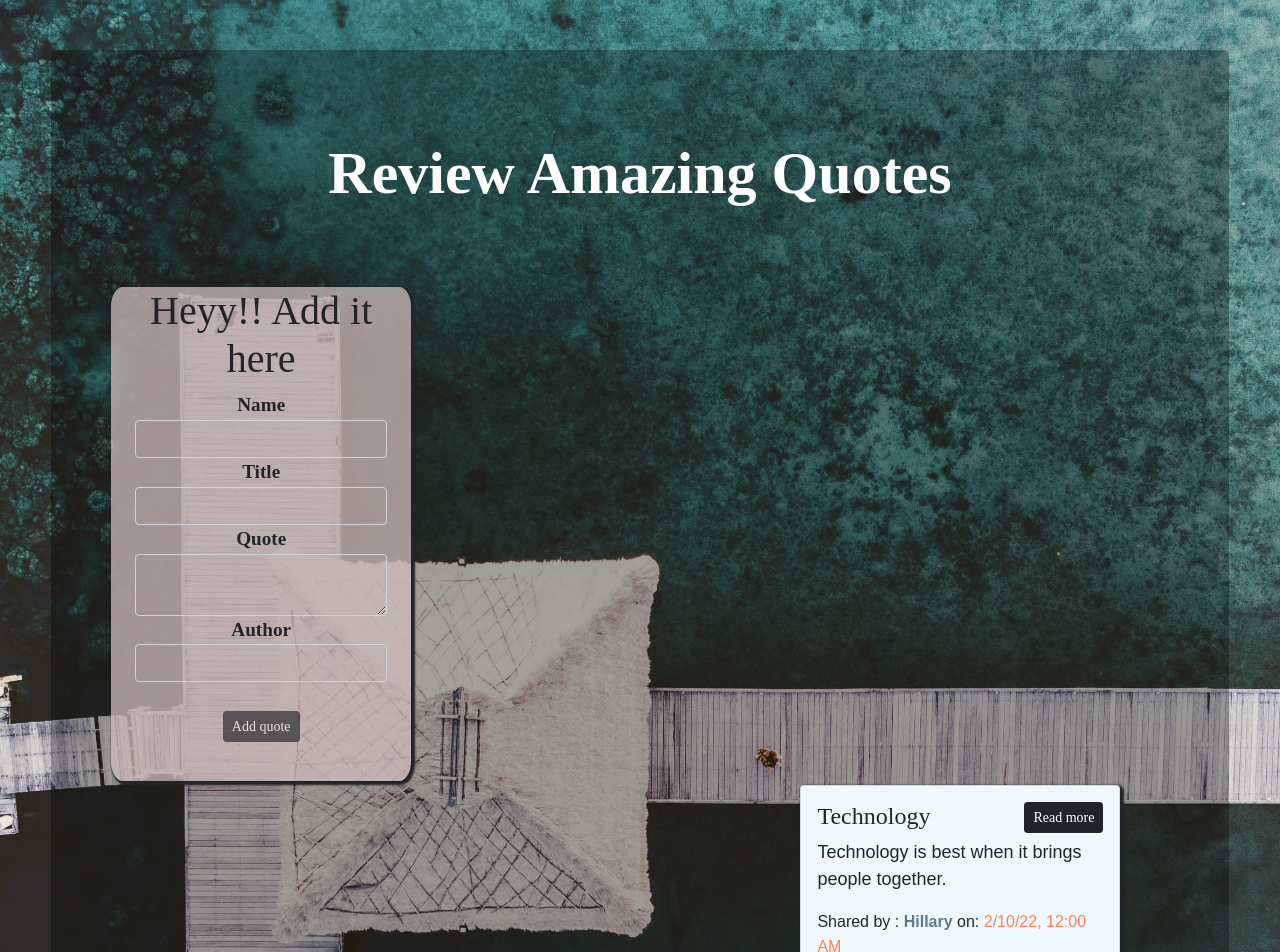
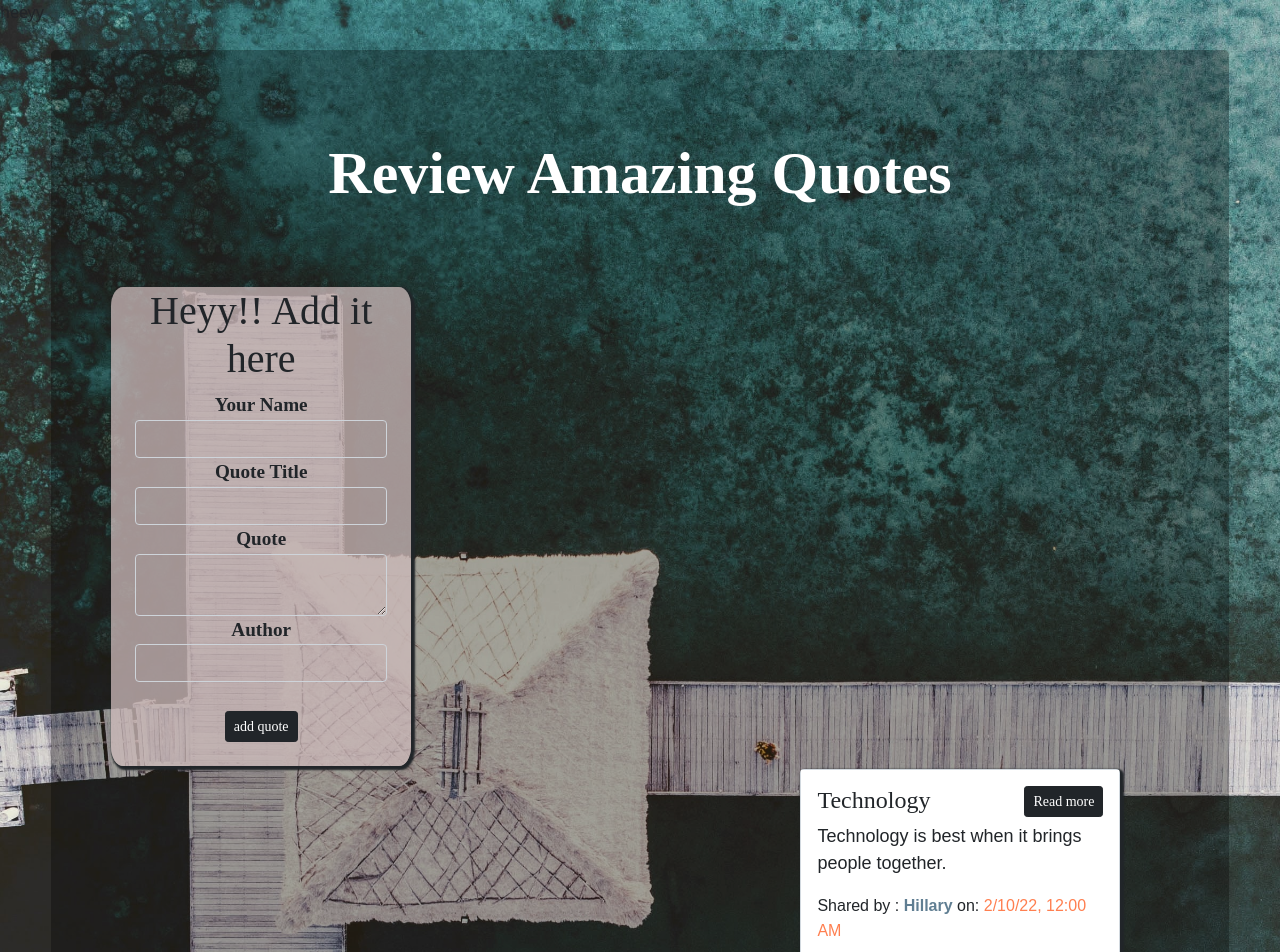
Before and after one commit to silvianjoki/Quotes-app, an Angular app: page / in a window 1280 px wide. Shown: the top 952 px of the page. Built offline with nearby package versions, Linux system fonts and the light colour scheme; a web font is replaced by a local one.

Commit message:
add directive

```diff
--- a/src/app/details/details.component.html
+++ b/src/app/details/details.component.html
@@ -14,13 +14,13 @@
         <div class="col-sm-4">
             <div class="all-cards">
                 <div *ngFor="let quote  of sortQuotes; let i= index" class="card" style="width: 20rem;">
-                <div class="card-body" >
+                <div class="card-body" appHighlightQuote >
                     <h4 class="card-title" > {{quote.title }} <button (click)="displayInfo(i)" class="btn btn-dark btn-sm" id="quotes-button">Read more</button></h4>
                     <p class="card-text" id= "innertext"> {{quote.quote}}</p>
                     <app-upvote *ngIf="quote.showInfo" (isRead)="quoteDelete ($event, i)"  ></app-upvote>
                     <span class="card-subtitle mb-2">Shared by :<span id= 'name'> {{quote.name}} </span> </span> <span id="date" >on:</span> <span id="datecolor"> {{quote.datePosted | date: 'short'}} </span>
                 </div>
-            </div>
+                </div>
         </div><div class="col-sm-8">
     </div>
     </div>
--- a/src/app/details/details.component.ts
+++ b/src/app/details/details.component.ts
@@ -1,4 +1,5 @@
 import { Component,  OnInit } from '@angular/core';
+import { type } from 'os';
 import { Quotes } from '../quotes';
 
 @Component({
@@ -20,8 +21,6 @@ export class DetailsComponent implements OnInit {
     new Quotes ( 'Sam', 'Life', 'The purpose of our lives is to be happy.', 'Dalai Lama', new Date ('2022, 2, 9'), 0, 0),
     new Quotes ( 'Grace','Purpose', 'Get busy living or get busy dying.', 'Stephen King', new Date('2022, 2, 10'), 0, 0),
   ];
-
-
 
   // get dates posted
   get sortQuotes(){
@@ -48,7 +47,6 @@ export class DetailsComponent implements OnInit {
   }
 
 
-
     displayInfo(index:any){
       this.quotes[index].showInfo = !this.quotes [index].showInfo;
     }
--- a/src/app/form/form.component.css
+++ b/src/app/form/form.component.css
@@ -5,7 +5,7 @@
 }
 .container-fluid {
     background-color: rgba(206, 188, 188, 0.753);
-    padding-bottom: 5%;
+    padding-bottom: 3%;
     font-family: 'Dongle',cursive;
     font-size: larger;
     font-weight: bolder;
--- a/src/app/form/form.component.html
+++ b/src/app/form/form.component.html
@@ -1,30 +1,29 @@
 <div class="container-fluid">
     <h1>Heyy!! Add it here</h1>
-    <form (ngSubmit)="addQuote() ;quoteForm.resetForm({})" #quoteForm='ngForm' >
-        <!-- <app-quote-details (addQuote)='addQuote'></app-quote-details> -->
+    <form (ngSubmit)="addedQuote() ;quoteForm.resetForm({})" #quoteForm='ngForm' >
         <div class="form-group">
-            <label for="name">Name</label>
-            <input type="text" id="name" class="form-control" [(ngModel)]="name" name="name" minlength = '3' required>
+            <label for="name">Your Name</label>
+            <input type="text" id="name" required class="form-control" [(ngModel)]="quoted.name" name="name" minlength = '3' required>
             <!-- <div [hidden]="name.valid" || name.pristine class="alert alert-danger"></div> -->
         </div>
         <div class="form-group">
-            <label for="author">Title</label>
-            <input type="text" id="title" required class="form-control" [(ngModel)]="title"  name="title"  required>
+            <label for="author">Quote Title</label>
+            <input type="text" id="title" required class="form-control" [(ngModel)]="quoted.title"  name="title"  required>
             <!-- <div [hidden]="author.valid" || name.pristine class="alert alert-danger"></div> -->
         </div>
         <div class="form-group">
             <label for="description">Quote</label>
-            <textarea class="form-control" id="description" rows="2" [(ngModel)]="quote" name="description"  required></textarea>
+            <textarea class="form-control" id="description" rows="2" [(ngModel)]="quoted.quote" name="description"  required></textarea>
             <!-- <div [hidden]="quote.valid" || name.pristine class="alert alert-danger"></div> -->
         </div>
         <div class="form-group">
             <label for="author">Author</label>
-            <input type="text" id="author" required class="form-control" [(ngModel)]="author"  name="author"  required>
+            <input type="text" id="author" required class="form-control" [(ngModel)]="quoted.author"  name="author"  required>
             <!-- <div [hidden]="author.valid" || name.pristine class="alert alert-danger"></div> -->
         </div>
-
         <br>
-        <button type="submit" class="btn btn-sm btn-dark" [disabled]="!quoteForm.form.valid">Add quote</button>
+        <button type="submit" class="btn btn-sm btn-dark">add quote</button>
+        <!-- <button [disabled]="quoteForm.form.invalid" type="submit" class="btn btn-sm btn-dark" onsubmit="reset()">Add quote</button> -->
     </form>
 
 
--- a/src/app/form/form.component.ts
+++ b/src/app/form/form.component.ts
@@ -9,33 +9,16 @@ import { Quotes} from '../quotes'
   styleUrls: ['./form.component.css']
 })
 export class FormComponent implements OnInit {
+  quoted= new Quotes ('','','', '', new Date(), 0, 0);
+  @Output() add = new EventEmitter <Quotes>();
 
-  quoted= new Quotes ('Silvia','Rest','Take some rest', 'Silvie', new Date(), 0, 0);
-  @Output() add = new EventEmitter < Quotes > ();
-  name !:string;
-  title !:string;
-  quote !:string;
-  author !: string;
 
-  addQuote(){
-    this.name ='';
-    this.title = '';
-    this.quote = '';
-    this.author = '';
+
+  addedQuote(){
     this.add.emit(this.quoted);
-    // this.quoted = new Quote('','','','', new Date(),0,0);
+    this.quoted = new Quotes ('','','','',new Date(), 0,0);
   }
 
-//   newQuote = new Quotes ('','','',);
-// @Output() addQuote = new EventEmitter < Quotes > ();
-//   name !:string;
-//   title !:string;
-//   quote !:string;
-//   author !: string;
-
-//   submitQuote(){
-//     this.add.emit(this.newQuote)
-//   // }
 
   constructor() { }
 
--- a/src/app/highlight-quote.directive.ts
+++ b/src/app/highlight-quote.directive.ts
@@ -6,12 +6,7 @@ import { Directive, ElementRef} from '@angular/core';
 export class HighlightQuoteDirective {
 
   constructor(private elem:ElementRef) {
-    this.elem.nativeElement.style.background = '';
+    this.elem.nativeElement.style.background = 'white'
 
   }
-
-  // private textDeco(action:string){
-  //   this.elem.nativeElement.style.color=action;
-  // }
-
 }
```
